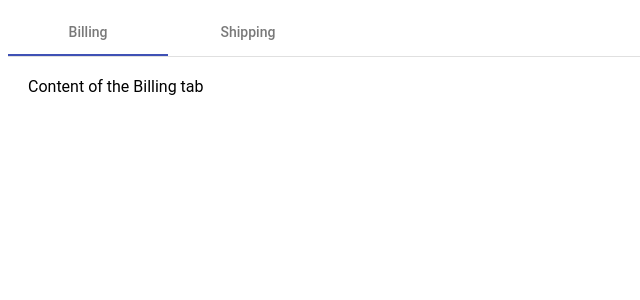
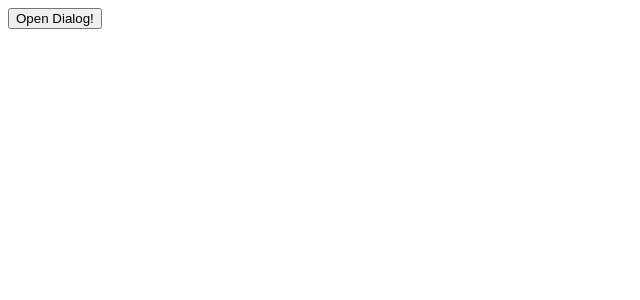
Before and after one commit to MAGNUM81/Angular-Tutorial, an Angular app in the folder material-demo/: page / in a window 1280 px wide. Shown: the top 300 px of the page, without its empty margins (0-640 px from the left). Built offline with nearby package versions, Linux system fonts and the light colour scheme.

Commit message:
mat dialogs

```diff
--- a/material-demo/src/app/app.component.html
+++ b/material-demo/src/app/app.component.html
@@ -1,8 +1,3 @@
-<mat-tab-group>
-  <mat-tab label="Billing">
-    Content of the Billing tab
-  </mat-tab>
-  <mat-tab label="Shipping">
-    Content of the Shipping tab
-  </mat-tab>
-</mat-tab-group>
+<button
+  (click)="openDialog()"
+>Open Dialog!</button>
--- a/material-demo/src/app/app.component.ts
+++ b/material-demo/src/app/app.component.ts
@@ -1,4 +1,6 @@
 import { Component } from '@angular/core';
+import {MatDialog} from '@angular/material/dialog';
+import {EditCourseComponent} from './edit-course/edit-course.component';
 
 @Component({
   selector: 'app-root',
@@ -6,13 +8,14 @@ import { Component } from '@angular/core';
   styleUrls: ['./app.component.less']
 })
 export class AppComponent {
-  progress = 0;
-  timer;
 
-  constructor() {
-    this.timer = setInterval(() => {
-      this.progress++;
-      if (this.progress === 100) { clearInterval(this.timer); }
-    }, 20);
+  constructor(private dialog: MatDialog) {
+  }
+
+  openDialog() {
+    this.dialog.open(EditCourseComponent, {data: {
+        courseId: 1
+      }
+    }).afterClosed().subscribe(result => console.log(result));
   }
 }
--- /dev/null
+++ b/material-demo/src/app/edit-course/edit-course.component.html
@@ -0,0 +1,3 @@
+<p>edit-course works!</p>
+<button mat-raised-button mat-dialog-close="yes">Yes</button>
+<button mat-raised-button mat-dialog-close="no">No</button>
--- /dev/null
+++ b/material-demo/src/app/edit-course/edit-course.component.ts
@@ -0,0 +1,19 @@
+import {Component, Inject, OnInit} from '@angular/core';
+import {MAT_DIALOG_DATA} from '@angular/material/dialog';
+
+
+@Component({
+  selector: 'app-edit-course',
+  templateUrl: './edit-course.component.html',
+  styleUrls: ['./edit-course.component.less']
+})
+export class EditCourseComponent implements OnInit {
+
+  constructor(@Inject(MAT_DIALOG_DATA) public data: any) {
+    console.log(data);
+  }
+
+  ngOnInit(): void {
+  }
+
+}
```
Also changed, not shown: material-demo/src/app/app.module.ts (+6 -2 lines), material-demo/src/app/edit-course/edit-course.component.less (added), 1 other file (tests, documents, lock files or other folders).
